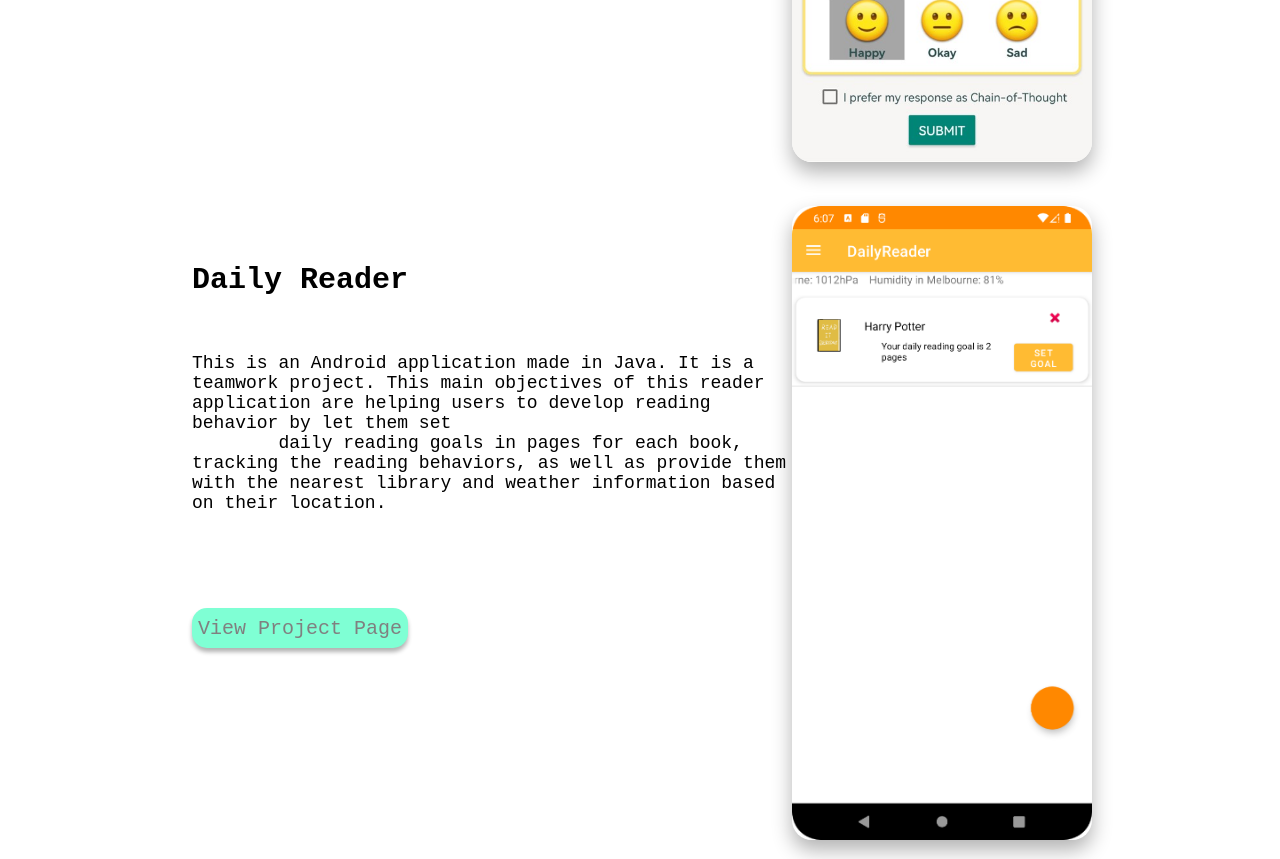
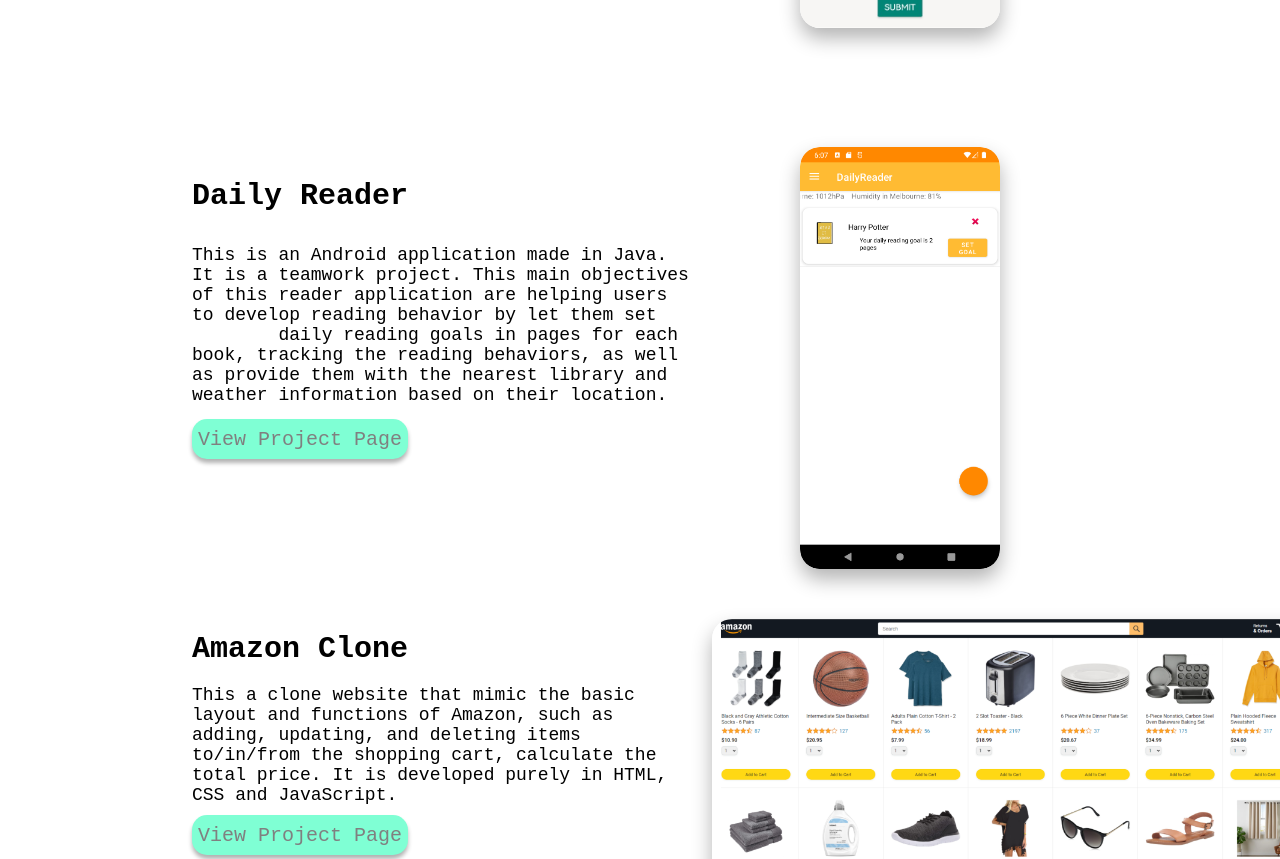
Before and after one commit to EATGao/all-about-yurong, a React (Create React App) app: page /projects in a window 1280 px wide. Shown: the part 560-1419 px from the top of the page. Built offline with nearby package versions, Linux system fonts and the light colour scheme.

Commit message:
version 1 without responsive finished

```diff
--- a/src/Pages/Project/Project.js
+++ b/src/Pages/Project/Project.js
@@ -20,8 +20,8 @@
         <ProjectDescription title='Daily Reader' description="This is an Android application made in Java. It is a teamwork project. This main objectives of this reader application are helping users to develop reading behavior by let them set
         daily reading goals in pages for each book, tracking the reading behaviors, as well as provide them with the nearest library and weather information based on their location."
         pictureLink={DailyReaderPic} accessLinks={"/projects/dailyreader"}></ProjectDescription>
-        <ProjectDescription title='Clone Projects' description="This a website that contains a few clone websites that developed using React or purely JavaScript and basic HTML and CSS. The purpose of website is to learn the functions and layout design from a series of the most
-        famous websites." pictureLink={ClonePic} accessLinks="/projects/cloneprojects" isWeb='true'></ProjectDescription>
+        <ProjectDescription title='Amazon Clone' description="This a clone website that mimic the basic layout and functions of Amazon, such as adding, updating, and deleting items to/in/from the shopping cart, calculate the total price. It is developed purely in HTML, CSS and JavaScript."
+        pictureLink={ClonePic} accessLinks="/projects/cloneprojects" isWeb='true'></ProjectDescription>
       </div>
       <Footer />
     </div>
--- a/src/Pages/Project/ProjectDescription.css
+++ b/src/Pages/Project/ProjectDescription.css
@@ -5,6 +5,7 @@
     padding: 20px;
     grid-template-columns: 1fr 1fr;
     grid-template-rows:  0.6fr 1fr 1fr;
+    grid-column-gap: 20px;
 }
 
 .project__title {
@@ -16,7 +17,7 @@
 }
 
 .project__description {
-    width: 600px;
+    width: 500px;
     font-size: 18px;
     grid-column-start: 1;
     grid-row-start: 2;
@@ -40,12 +41,12 @@
 }
 
 .mobile__demo__image {
-    width: 300px;
+    width: 200px;
     height: 100%;
 }
 
 .web__demo__image {
-    width: 500px;
+    width: 600px;
     height: 100%;
 }
 
--- a/src/Pages/ProjectDetail/CloneProjects.css
+++ b/src/Pages/ProjectDetail/CloneProjects.css
@@ -11,10 +11,13 @@
 }
 
 .cloneprojects__introduction {
+    display: flex;
+}
+
+.cloneprojects__description {
     margin-left: 100px;
     width: 700px;
     white-space: pre-line;
-    padding-bottom: 20px;
 }
 
 .cloneprojects__tech {
@@ -24,7 +27,8 @@
 .cloneprojects__access {
     display: flex;
     flex-direction: column;
-    margin-left: 50px;
+    margin-top: 30px;
+    margin-left: 100px;
     justify-content: center;
 }
 
--- a/src/Pages/ProjectDetail/CloneProjects.js
+++ b/src/Pages/ProjectDetail/CloneProjects.js
@@ -7,9 +7,9 @@
 
 function CloneProjects() {
   const intro = (
-    <>This is a collection of websites that mimics the layout and functions of some famous websites. {'\n'}
-    - Using Firebase Authentication to achieve login and signup functions.{'\n'}
-    - Using Firebase Database to store each user's posts.{'\n'}
+    <>This is a clone project that simulate the Amazon website. {'\n'}
+    - The layout are purely in HTML and CSS.{'\n'}
+    - The functions of this project is achieved using JavaScript.{'\n'}
     - Using Redux to make the user's basic information accessible in each component.{'\n'}
     - Deployed to Firebase</>
   )
@@ -19,9 +19,10 @@
       <SecondHeader />
       <div className='cloneprojects'>
         <div className='cloneprojects__title'>
-          <h1>Clone Projects</h1>
+          <h1>Amazon Clone</h1>
         </div>
         <div className='cloneprojects__introduction'>
+          <div className='cloneprojects__description'>
           <h2>Project description</h2>
           {intro}
           </div>
@@ -35,14 +36,11 @@
                 </tr>
                 <tr>
                   <th>Language</th>
-                <td>JavaScript, HTML, CSS, JSX</td>
-              </tr>
-              <tr>
-                <th>Tech used</th>
-                <td>Firebase Authentication, Firebase Database, Redux, React Hooks</td>
+                  <td>JavaScript, HTML, CSS</td>
                 </tr>
               </tbody>
             </table>
+          </div>
         </div>
 
         <div className='cloneprojects__demos'>
@@ -52,14 +50,10 @@
               <source type='video/mp4' src={AmazonDemo}></source>
             </video>
             <div className='cloneprojects__access'>
-              <h3>Amazon clone project</h3>
-              <button><a href='https://linkedin-clone-ac495.web.app/' target='_blank' rel="noreferrer">View the website</a></button>
               <button><a href='https://github.com/EATGao/HTML-CSS-JS-Project-Practice/tree/master/JSProjects/Amazon-clone' target='_blank' rel="noreferrer">Check source code</a></button>
             </div>
           </div>
         </div>
-
-
       </div>
       <Footer/>
     </div>
--- a/src/Pages/ProjectDetail/FoodCare.js
+++ b/src/Pages/ProjectDetail/FoodCare.js
@@ -61,7 +61,6 @@
             </div>
           </div>
           <div className='foodcare__demo'>
-            <h2>Application Demo</h2>
             <video autoPlay loop muted>
               <source type="video/mp4" src={FoodCareDemo}/>
             </video>
```
Also changed, not shown: src/Pictures/Clone/clone-projects.png. Lines whose indentation alone changed are shown as unchanged.
